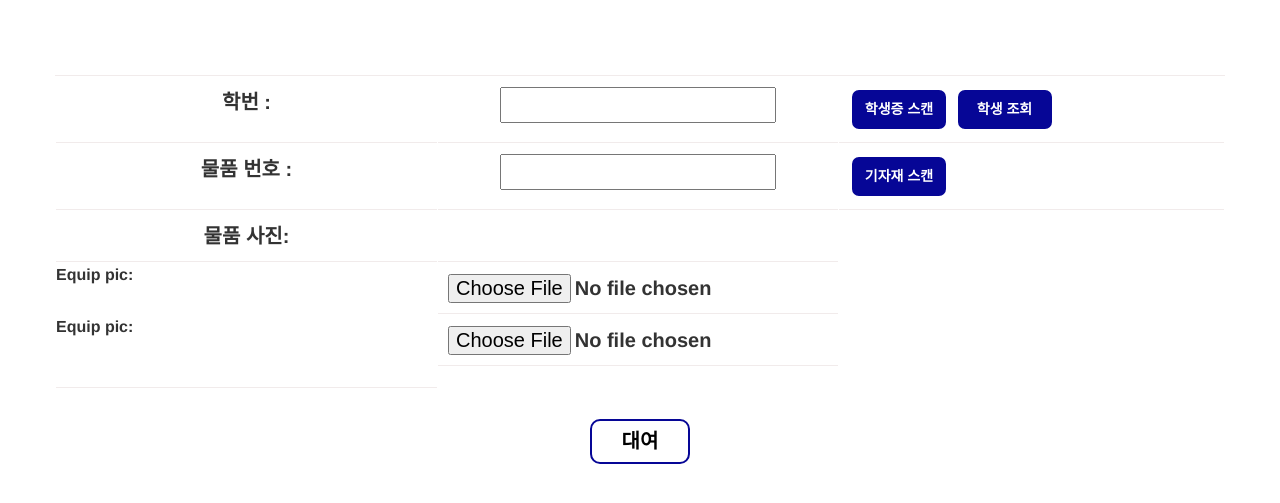
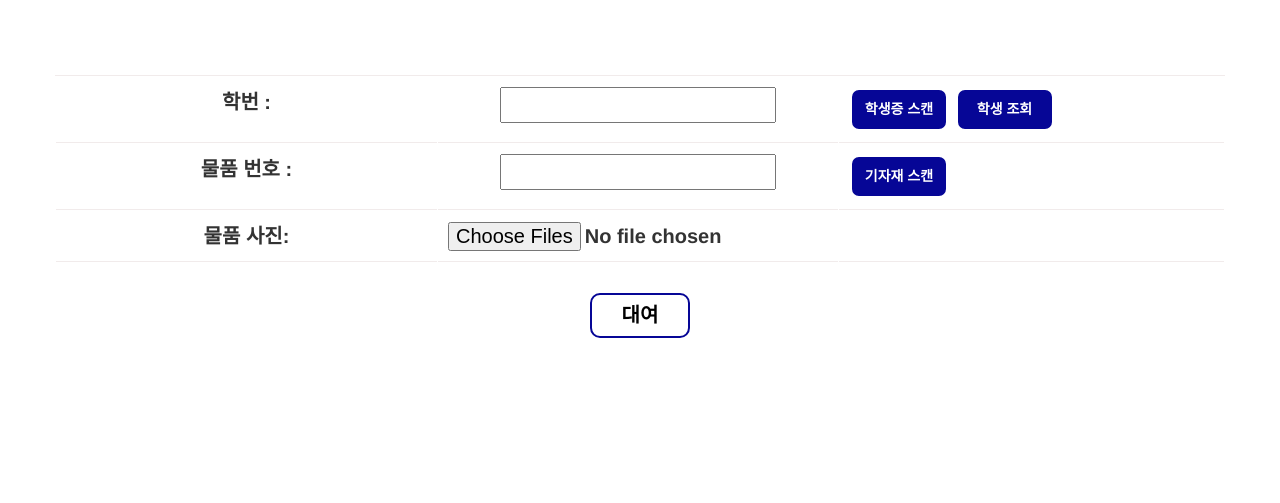
Before and after one commit to InjiChoi/Equip_Rent_Project, a Django app: page /rent/ in a window 1280 px wide. Shown: the part 271-774 px from the top of the page. Run offline with Django 3.2, Linux system fonts and the light colour scheme; the visitor is signed in with stand-in values (Sample User, id 1); some libraries are stand-ins or nearby versions.

Commit message:
multiple image upload

```diff
--- a/managements/forms.py
+++ b/managements/forms.py
@@ -1,6 +1,5 @@
 from django import forms
-from django.forms import HiddenInput
-from managements.models import RentManage, ReturnHistory, Equip_Picture
+from managements.models import RentManage, ReturnHistory
 
 
 # 대여 폼
@@ -9,14 +8,6 @@ class RentForm(forms.ModelForm):
                 model = RentManage
                 exclude = ['student', 'equip', 'rent_date',]
 
-class EquipPictureForm(forms.ModelForm):
-        class Meta:
-                model = Equip_Picture
-                fields = ('equip_pic',)
-
-
-
-
 # 반납 폼
 class ReturnForm(forms.Form):
         return_student = forms.CharField(max_length=100)
--- a/managements/templates/managements/rent.html
+++ b/managements/templates/managements/rent.html
@@ -121,10 +121,12 @@
                         <tr>
                             <td>물품 사진: </td>
                             <td>
-                                {{image_form.management_form}}
+                                {% comment %} {{image_form}} {% endcomment %}
+                                {% comment %} {{image_form.management_form}}
                                 {% for form in image_form %}
                                     {{form}}
-                                {% endfor %}
+                                {% endfor %} {% endcomment %}
+                                <input type="file" name="file" id="file" multiple="multiple">
                             </td>
                             <td></td>
                         </tr>
--- a/managements/views.py
+++ b/managements/views.py
@@ -2,7 +2,7 @@ from django.shortcuts import render, redirect, get_object_or_404
 from .models import RentManage, ReturnHistory, Equip_Picture
 from students.models import Student
 from equipments.models import Equipment
-from managements.forms import RentForm, ReturnForm, EquipPictureForm
+from managements.forms import RentForm, ReturnForm
 from students.models import Student
 from django.utils import timezone
 from django.db import IntegrityError
@@ -10,7 +10,6 @@ from django.contrib import messages
 from django.http import JsonResponse, HttpResponse
 from django.db.models import Q
 from math import ceil
-from django.forms import modelformset_factory
 
 from django.contrib.sites.shortcuts import get_current_site
 from django.template.loader import render_to_string
@@ -32,19 +31,17 @@ def main_page(request):
 # 대여 페이지
 @login_required(login_url='/users/')
 def rent(request):
-        ImageFormSet = modelformset_factory(Equip_Picture, form=EquipPictureForm, max_num=3, extra=2, labels=None)
-
         if request.method == 'POST':
                 rent_student_id = request.POST.get('student_id')
                 rent_equipment_id = request.POST.get('equip_id')
+                rent_pics = request.FILES.getlist('file')
 
                 rent_student = get_object_or_404(Student, student_id=rent_student_id)
                 rent_equip = get_object_or_404(Equipment, equip_id=rent_equipment_id)
 
                 rent_form = RentForm(request.POST, request.FILES)
-                image_form = ImageFormSet(request.POST, request.FILES, queryset=Equip_Picture.objects.none())
 
-                if rent_form.is_valid() and image_form.is_valid() :
+                if rent_form.is_valid()  :
                         rent_info = rent_form.save(commit=False)
                         rent_info.student = rent_student
                         rent_info.equip = rent_equip
@@ -52,11 +49,10 @@ def rent(request):
                         rent_equip.rent_status = True
                         rent_equip.save()
                         rent_info.save()
-                        for form in image_form.cleaned_data:
-                                equip_pic = form['equip_pic']
-                                rent_equip_pic = Equip_Picture(equip_pic=equip_pic, rent=rent_info)
-                                rent_equip_pic.save()
 
+                        for item in rent_pics:
+                                images = Equip_Picture.objects.create(rent=rent_info, equip_pic=item)
+                                images.save()
 
                         current_site = get_current_site(request)
                         html_message = render_to_string('managements/user_activate_email.html', {
@@ -70,10 +66,8 @@ def rent(request):
                 return redirect('managements:rent_list')
         else:
                 rent_form = RentForm()
-                image_form = ImageFormSet(queryset=Equip_Picture.objects.none())
                 ctx = {
                         'rent_form':rent_form,
-                        'image_form':image_form,
                 }
                 return render(request, 'managements/rent.html', ctx)
 
```
